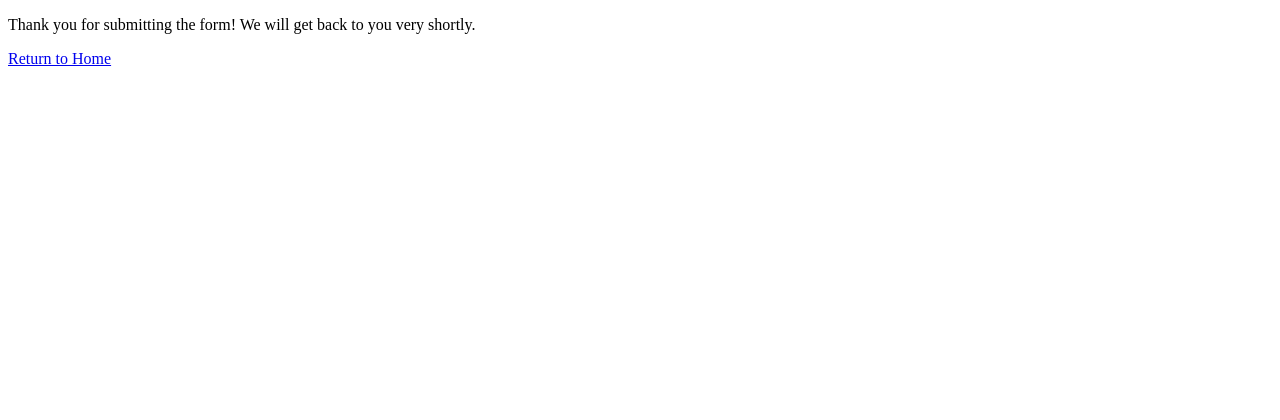
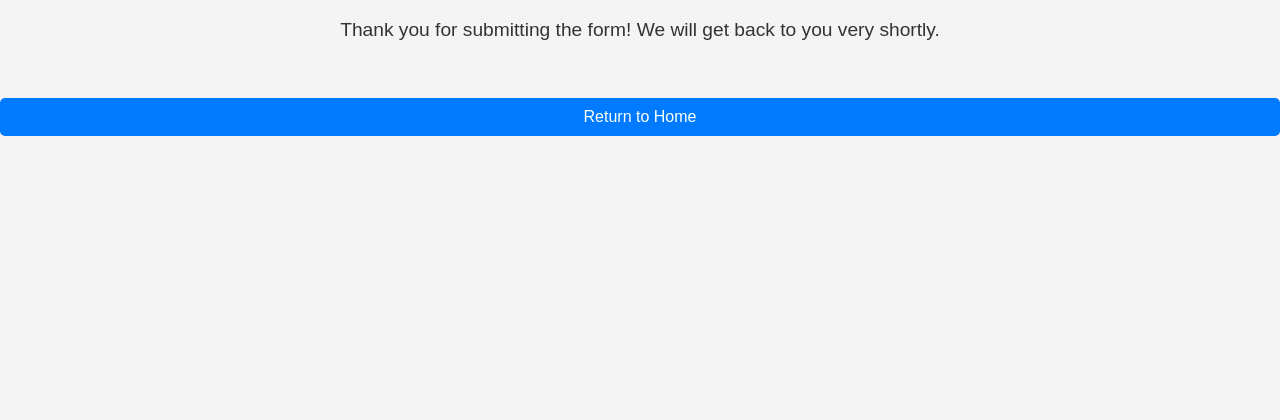
Before and after one commit to 22062239/WSPC, a Django app: page /success/ in a window 1280 px wide. Shown: the top 420 px of the page. Before the commit the page ends 66 px from the top, so only its background shows below. Run offline with Django 5.2, Linux system fonts and the light colour scheme.

Commit message:
Small tweaks

```diff
--- /dev/null
+++ b/PC/static/PC/CSS/success.css
@@ -0,0 +1,38 @@
+/* styles.css */
+body {
+    font-family: Arial, sans-serif;
+    background-color: #f4f4f4;
+    margin: 0;
+    padding: 0;
+
+    height: 100vh;
+}
+
+p {
+    font-size: 1.2em;
+    color: #333;
+    display: flex;
+    justify-content: center;
+    align-items: center;
+}
+
+a.btn {
+
+    margin-top: 20px;
+    padding: 10px 20px;
+    font-size: 1em;
+    text-decoration: none;
+    color: white;
+    background-color: #007bff;
+    border: none;
+    border-radius: 5px;
+    transition: background-color 0.3s ease;
+    justify-content: center;
+    align-items: center;
+    text-align: center;
+    display: flex;
+}
+
+a.btn:hover {
+    background-color: #0056b3;
+}
--- a/PC/templates/PC/success.html
+++ b/PC/templates/PC/success.html
@@ -4,9 +4,10 @@
     <meta charset="UTF-8">
     <meta name="viewport" content="width=device-width, initial-scale=1.0">
     <title>Success</title>
+    <link rel="stylesheet" href="/static/PC/CSS/success.css">
 </head>
 <body>
-    <p>Thank you for submitting the form! We will get back to you very shortly.</p>
-    <a href="{% url 'home' %}" class="btn btn-primary">Return to Home</a>
+    <p>Thank you for submitting the form! We will get back to you very shortly.</p><br>
+    <a href="{% url 'home' %}" class="btn btn-primary">Return to Home</a><br>
 </body>
 </html>
```
